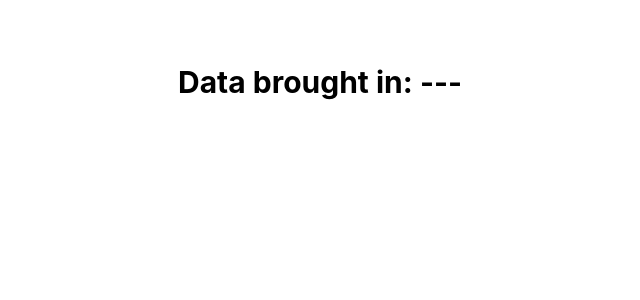
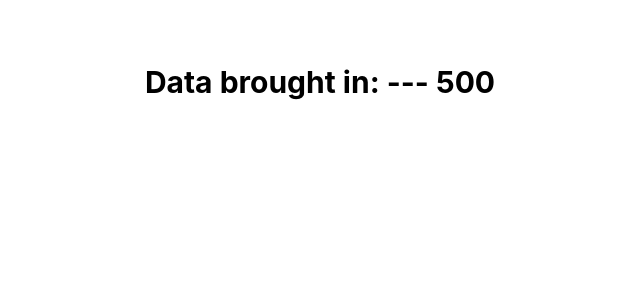
Before and after one commit to AmaduKamara/react-router-dom-v6, a React (Create React App) app: page /learn/courses/Angular in a window 1280 px wide. Both pictures are taken after a click on the button "View Course Price". Shown: the top 300 px of the page, without its empty margins (320-960 px from the left). Built offline with nearby package versions, Linux system fonts and the light colour scheme.

Commit message:
Pass data from in the navigate function as object to be used by useLocation

```diff
--- a/src/components/CourseDetails.jsx
+++ b/src/components/CourseDetails.jsx
@@ -1,4 +1,4 @@
-import { useParams, useNavigate, useLocation } from "react-router-dom";
+import { useParams, useNavigate } from "react-router-dom";
 
 const CourseDetails = () => {
   const navigate = useNavigate();
@@ -8,7 +8,7 @@ const CourseDetails = () => {
     <div>
       <h3>URL of a selected course: {courseid}</h3>
       <button
-        onClick={() => navigate("/course-price-details")}
+        onClick={() => navigate("/course-price-details", { state: "500" })}
         className="py-3 px-6 border bg-teal-400 mt-5"
       >
         View Course Price
--- a/src/components/CoursePriceDetails.jsx
+++ b/src/components/CoursePriceDetails.jsx
@@ -1,9 +1,13 @@
-import { React } from "react";
+import { useLocation } from "react-router-dom";
 
 const CoursePriceDetails = () => {
+  const location = useLocation();
+
   return (
     <div className="container mx-auto my-16 text-center">
-      <h3 className="text-3xl text-center font-bold">Data brought in: --- </h3>
+      <h3 className="text-3xl text-center font-bold">
+        Data brought in: --- {location.state}{" "}
+      </h3>
     </div>
   );
 };
```
